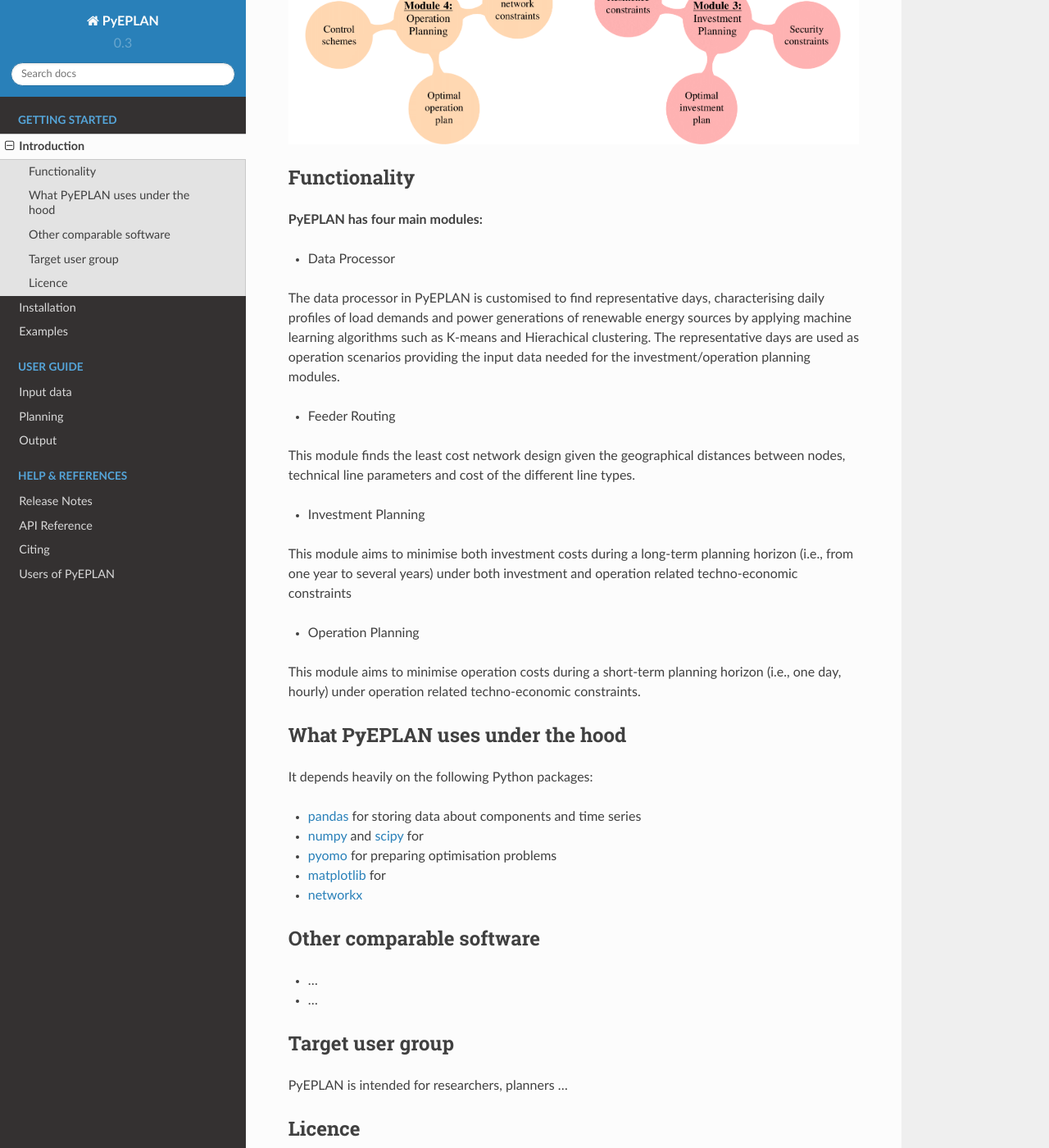
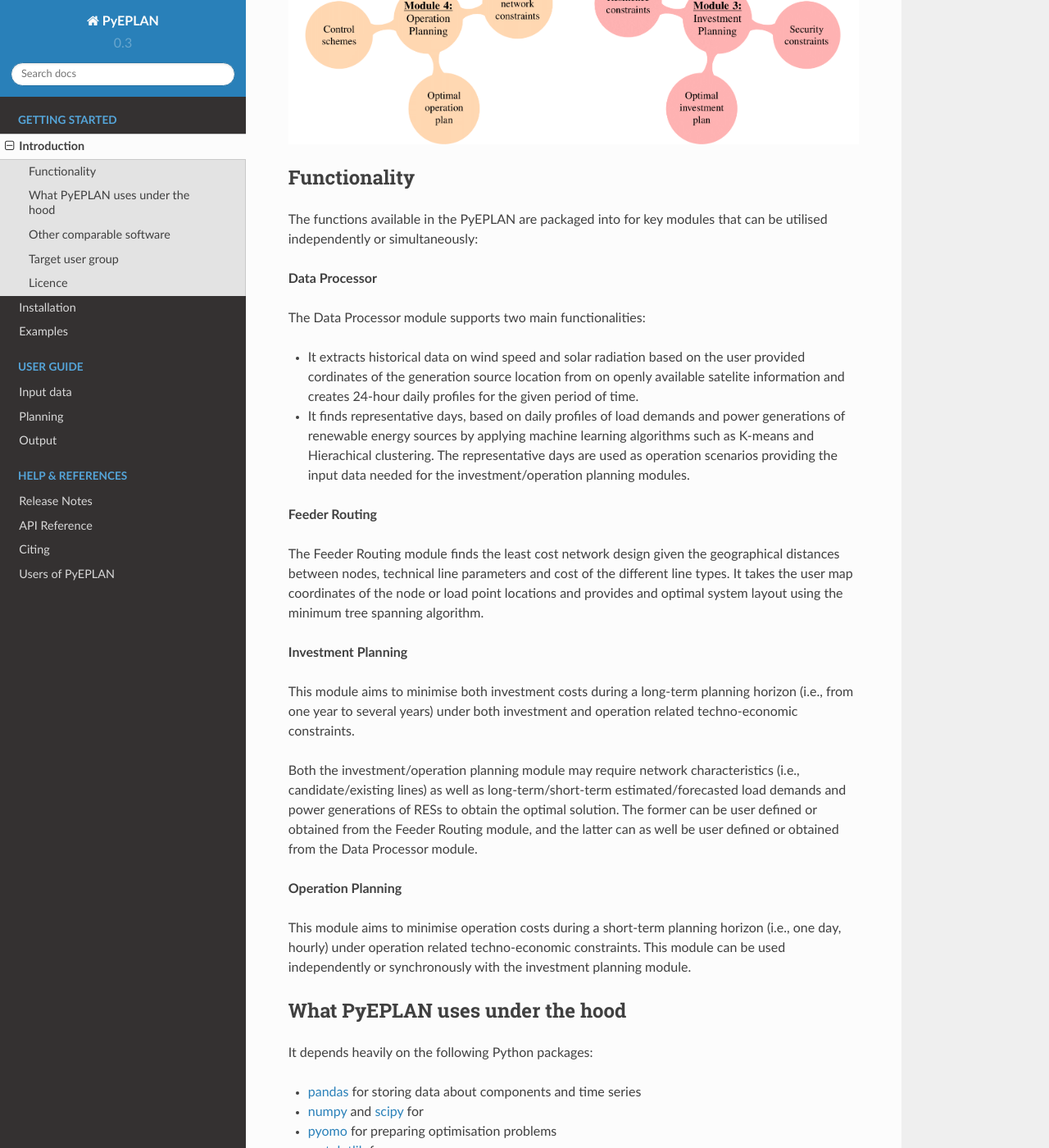
Before and after one commit to SPS-L/pyeplan, a Sphinx documentation site: the page built from docs/get_started/introduction.rst, in a window 1280 px wide and 1400 px high, scrolled down 811 px. Shown: the whole window at 82% size. Built offline with Sphinx 7.4.7 and the Read the Docs theme 2.0.0, drawn with Linux system fonts in a browser that asks for light colours.

Commit message:
Update introduction.rst

```diff
--- a/docs/get_started/introduction.rst
+++ b/docs/get_started/introduction.rst
@@ -10,20 +10,28 @@
 Functionality
 =============
 
+The functions available in the PyEPLAN are packaged into for key modules that can be utilised independently or simultaneously:
 
-**PyEPLAN has four main modules:**
+**Data Processor**
 
-* Data Processor
-The data processor in PyEPLAN is customised to find representative days, characterising daily profiles of load demands and power generations of renewable energy sources by applying machine learning algorithms such as K-means and Hierachical clustering. The representative days are used as operation scenarios providing the input data needed for the investment/operation planning modules.
+The Data Processor module supports two main functionalities:
 
-* Feeder Routing
-This module finds the least cost network design given the geographical distances between nodes, technical line parameters and cost of the different line types.
+* It extracts historical data on wind speed and solar radiation based on the user provided cordinates of the generation source location from on openly available satelite information and creates 24-hour daily profiles for the given period of time.
+* It finds representative days, based on daily profiles of load demands and power generations of renewable energy sources by applying machine learning algorithms such as K-means and Hierachical clustering. The representative days are used as operation scenarios providing the input data needed for the investment/operation planning modules.
 
-* Investment Planning
-This module aims to minimise both investment costs during a long-term planning horizon (i.e., from one year to several years) under both investment and operation related techno-economic constraints
+**Feeder Routing**
 
-* Operation Planning
-This module aims to minimise operation costs during a short-term planning horizon (i.e., one day, hourly) under operation related techno-economic constraints.
+The Feeder Routing module finds the least cost network design given the geographical distances between nodes, technical line parameters and cost of the different line types. It takes the user map coordinates of the node or load point locations and provides and optimal system layout using the minimum tree spanning algorithm.
+
+**Investment Planning**
+
+This module aims to minimise both investment costs during a long-term planning horizon (i.e., from one year to several years) under both investment and operation related techno-economic constraints.
+
+Both the investment/operation planning module may require network characteristics (i.e., candidate/existing lines) as well as long-term/short-term estimated/forecasted load demands and power generations of RESs to obtain the optimal solution. The former can be user defined or obtained from the Feeder Routing module, and the latter can as well be user defined or obtained from the Data Processor module.
+
+**Operation Planning**
+
+This module aims to minimise operation costs during a short-term planning horizon (i.e., one day, hourly) under operation related techno-economic constraints. This module can be used independently or synchronously with the investment planning module.
 
 What PyEPLAN uses under the hood
 ================================
```
